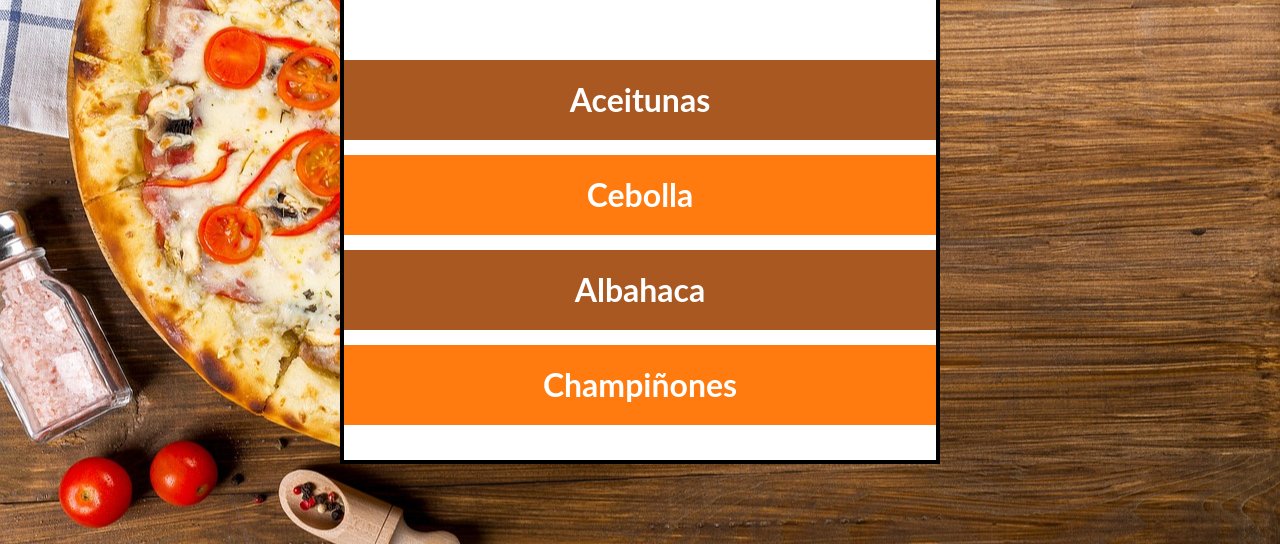
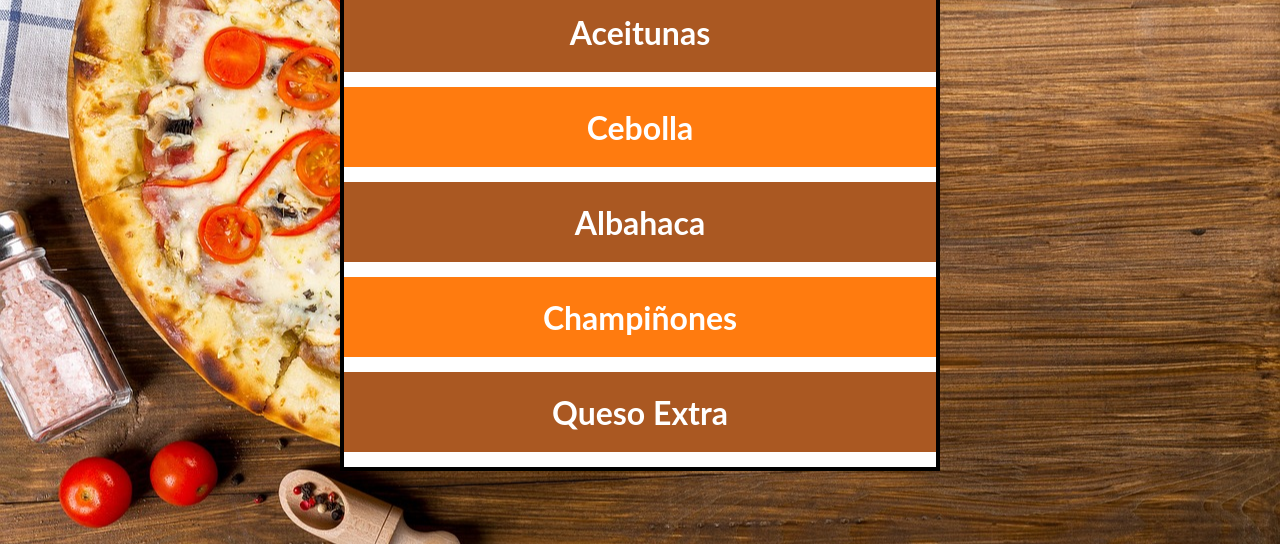
Before and after one commit to ManuelPeJu/Curso-Js-DOM, a plain HTML site: page toppings-pizza/index.html in a window 1280 px wide. Shown: the part 256-800 px from the top of the page. Drawn offline with Linux system fonts and the light colour scheme.

Commit message:
JavaScript part

```diff
--- a/toppings-pizza/app.js
+++ b/toppings-pizza/app.js
@@ -0,0 +1,65 @@
+// //document.getElementById();
+// const container = document.getElementById('container');
+// // console.log(container);
+
+// const title = document.getElementById('title');
+// // console.log(title);
+
+// //document.getElementByClassName();
+// const toppings = document.getElementsByClassName('topping');
+// // console.log(toppings);
+
+// // document.getElementByTagName();
+// const myToppings = document.getElementsByTagName('li')
+// // console.log(myToppings);
+
+// // document.querySelector(); && document.querySelectorAll();
+
+// const aceituna = document.querySelector('#aceituna');
+// console.log(aceituna);
+
+// const primerToppingNaranja = document.querySelector('.topping.orange-bg');
+// console.log(primerToppingNaranja);
+
+// const primerToppingNaranja2 = document.querySelector('ul li.orange-bg');
+// console.log(primerToppingNaranja2);
+
+// const toppingsNaranjas = document.querySelectorAll('.orange-bg');
+// console.log(toppingsNaranjas);
+
+
+// //asignar estilos con JS
+// const primerTopping = document.querySelector('.topping');
+
+// primerTopping.style.backgroundColor = 'blue'
+
+
+// Atributos
+// const enlace = document.getElementsByTagName('a');
+// console.log(enlace[0].getAttribute('href'));
+// console.log(enlace[0].setAttribute('href', 'https://www.freecodecamp.org'));
+
+//Class
+
+// const primerTopping = document.querySelector('.topping');
+
+// primerTopping.classList.add('texto-verde');
+// primerTopping.classList.remove('topping');
+// primerTopping.classList.contains('topping');
+
+
+// console.log(primerTopping.classList)
+// console.log(primerTopping.classList)
+// console.log(primerTopping.classList)
+
+
+// Crear elementos desde 0
+const listaDeToppings = document.getElementById('toppings-list');
+
+const toppingNuevo = document.createElement('li');
+
+toppingNuevo.classList.add('topping', 'brown-bg')
+
+toppingNuevo.innerText = 'Queso Extra';
+
+listaDeToppings.append(toppingNuevo);
--- a/toppings-pizza/index.html
+++ b/toppings-pizza/index.html
@@ -22,5 +22,6 @@
         </ul>
     </div>
 
+    <script src="app.js"></script>
 </body>
 </html>
```
